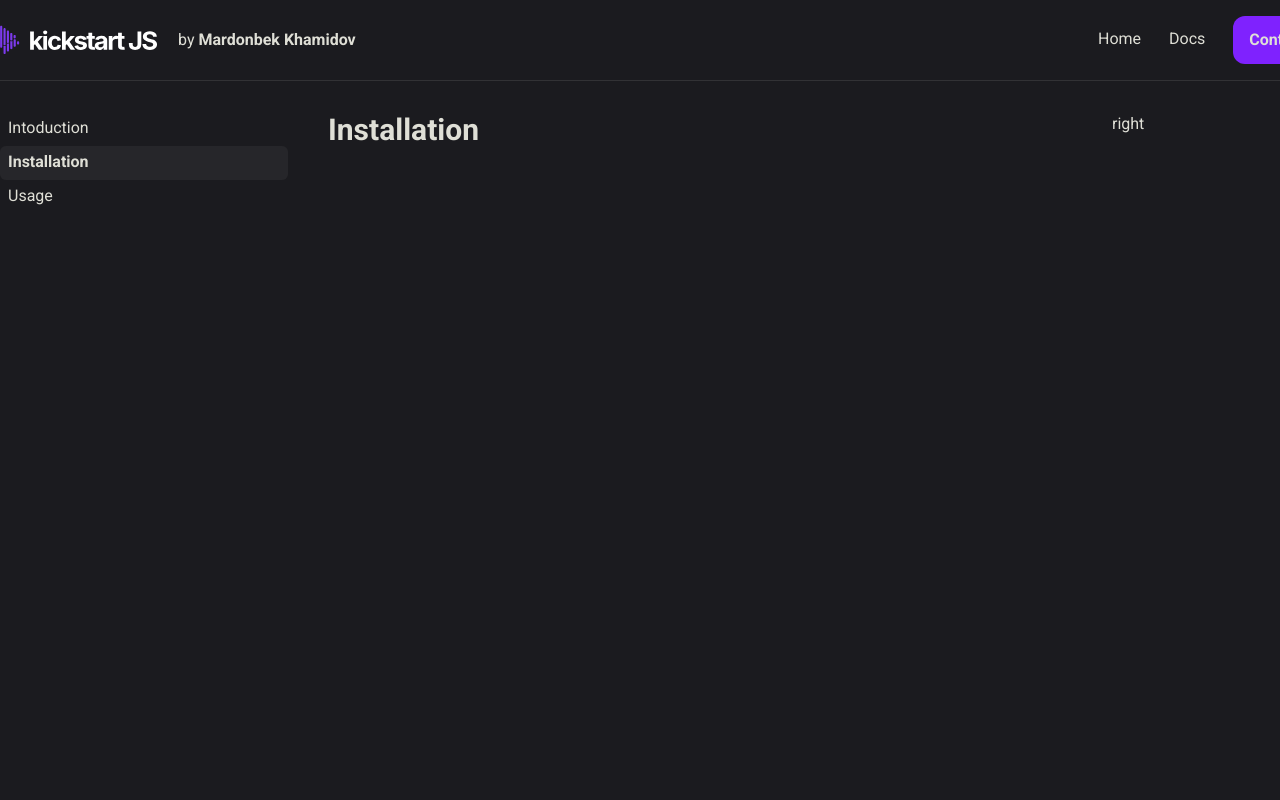
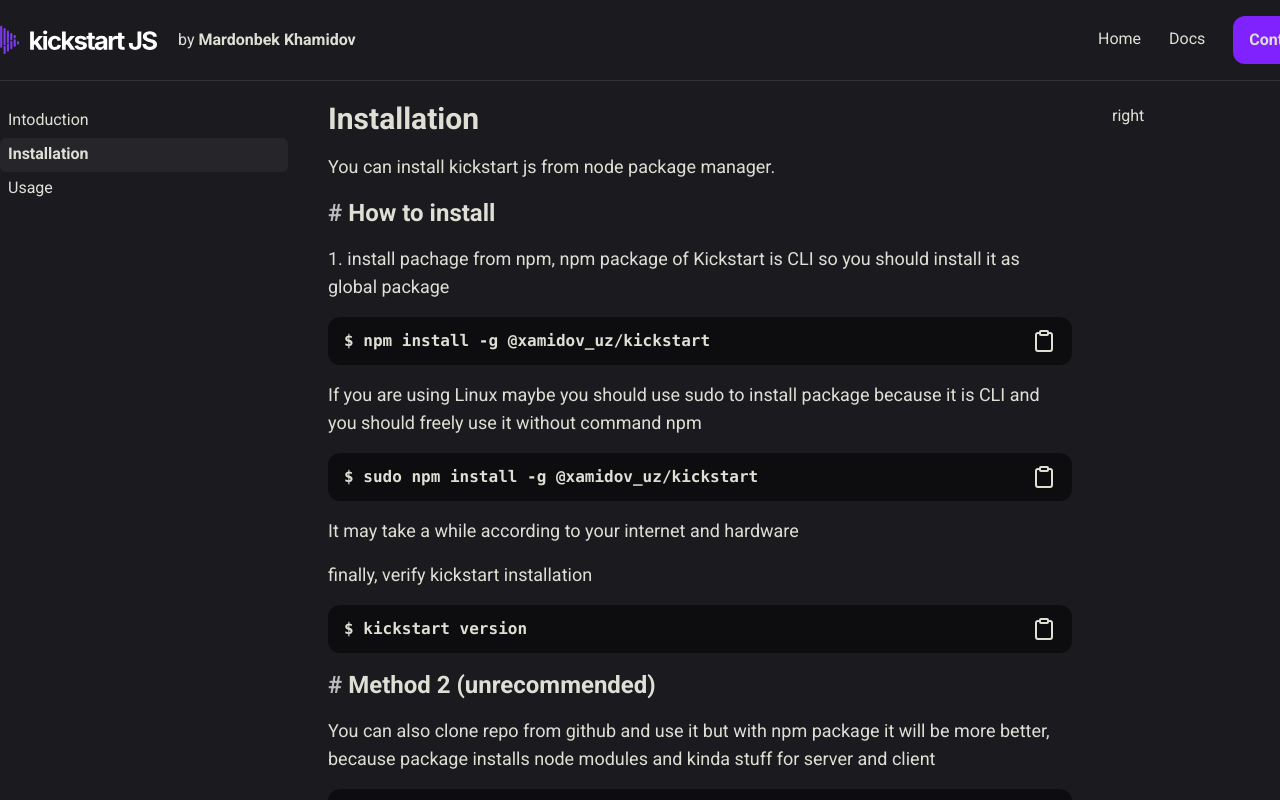
Before and after one commit to silvante/kickstart_js_share, a Next.js app in the folder kickstart_client/: page /docs/installation in a window 1280 px wide. Shown: the top 800 px of the page. Built offline with nearby package versions, Linux system fonts and the light colour scheme.

Commit message:
installation

```diff
--- a/kickstart_client/app/(global_components)/CopyInput.tsx
+++ b/kickstart_client/app/(global_components)/CopyInput.tsx
@@ -12,7 +12,7 @@
   };
 
   return (
-    <div className="py-3 px-4 bg-black/50 font-semibold rounded-xl flex gap-8">
+    <div className="py-3 px-4 bg-black/50 font-semibold rounded-xl flex gap-8 justify-between items-start">
       <code>$ {command}</code>
       <button onClick={copyToClipboard}>
         {copied ? <Check /> : <Clipboard />}
--- a/kickstart_client/app/(global_components)/Header.tsx
+++ b/kickstart_client/app/(global_components)/Header.tsx
@@ -5,7 +5,7 @@
 
 export default function Header() {
   return (
-    <header className="border-b w-full border-white/10 fixed top-0 left-0 right-0 z-50 base_bg">
+    <header className="border-b w-full border-white/10 sticky top-0 left-0 right-0 z-50 base_bg">
       <nav className="mx-auto header_width py-4 flex justify-between items-center">
         <div className="flex gap-5 items-center">
           <Logotype />{" "}
--- a/kickstart_client/app/docs/(components)/LeftSidebar.tsx
+++ b/kickstart_client/app/docs/(components)/LeftSidebar.tsx
@@ -3,7 +3,7 @@
 
 export default function LeftSidebar() {
   return (
-    <aside className="w-72 sticky top-0">
+    <aside className="w-72 sticky top-26">
       <AsideLink href="/docs">Intoduction</AsideLink>
       <AsideLink href="/docs/installation">Installation</AsideLink>
       <AsideLink href="/docs/usage">Usage</AsideLink>
--- a/kickstart_client/app/docs/(components)/RightSidebar.tsx
+++ b/kickstart_client/app/docs/(components)/RightSidebar.tsx
@@ -1,6 +1,6 @@
 export default function RightSidebar() {
   return (
-    <aside className="w-72">
+    <aside className="w-72 sticky top-26">
       right
     </aside>
   );
--- a/kickstart_client/app/docs/installation/page.tsx
+++ b/kickstart_client/app/docs/installation/page.tsx
@@ -1,9 +1,37 @@
+import CopyInput from "@/app/(global_components)/CopyInput";
+import Heading from "../(components)/(plain_text)/Heading";
+import Info from "../(components)/(plain_text)/Info";
 import Title from "../(components)/(plain_text)/Title";
+import NextPage from "../(components)/Nextpage";
 
 export default function Installation() {
   return (
-    <div className="w-full">
+    <div className="w-full space-y-4">
       <Title>Installation</Title>
+      <Info>You can install kickstart js from node package manager.</Info>
+      <Heading>How to install</Heading>
+      <Info>
+        1. install pachage from npm, npm package of Kickstart is CLI so you
+        should install it as global package
+      </Info>
+      <CopyInput command="npm install -g @xamidov_uz/kickstart" />
+      <Info>
+        If you are using Linux maybe you should use sudo to install package
+        because it is CLI and you should freely use it without command npm
+      </Info>
+      <CopyInput command="sudo npm install -g @xamidov_uz/kickstart" />
+      <Info>It may take a while according to your internet and hardware</Info>
+      <Info>finally, verify kickstart installation</Info>
+      <CopyInput command="kickstart version" />
+      <Heading>Method 2 (unrecommended)</Heading>
+      <Info>
+        You can also clone repo from github and use it but with npm package it
+        will be more better, because package installs node modules and kinda
+        stuff for server and client
+      </Info>
+      <CopyInput command="git clone https://github.com/silvante/kickstart_js" />
+      <Info>Use this command only if you are having problems with npm</Info>
+      <NextPage title="Usage" url="/docs/usage" />
     </div>
   );
 }
--- a/kickstart_client/app/docs/layout.tsx
+++ b/kickstart_client/app/docs/layout.tsx
@@ -26,9 +26,9 @@
 }>) {
   return (
     <html lang="en">
-      <body className={`${roboto.className} antialiased space-y-5`}>
+      <body className={`${roboto.className} antialiased space-y-5 flex flex-col`}>
         <Header />
-        <main className="header_width mx-auto flex justify-between items-start gap-10 pt-28 relative">
+        <main className="header_width mx-auto flex justify-between items-start gap-10">
           <LeftSidebar />
           <div className="flex-1">{children}</div>
           <RightSidebar />
```
Also changed, not shown: kickstart_client/app/docs/page.tsx (+0 -1 lines).
